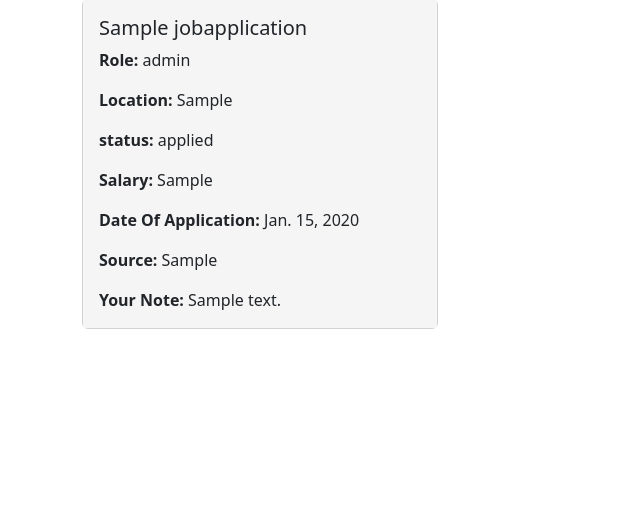
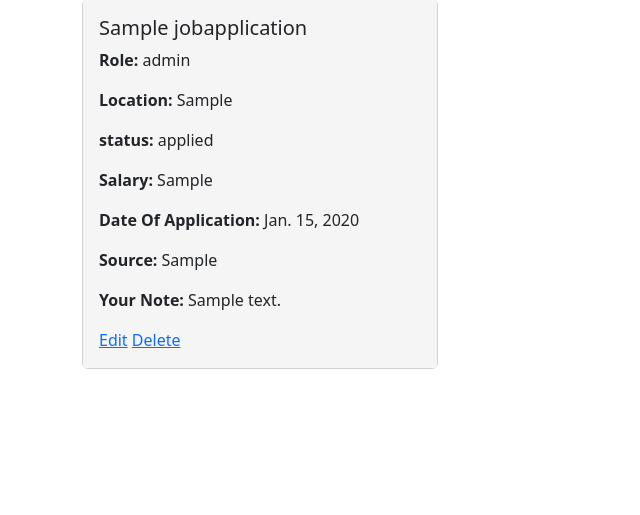
Before and after one commit to Tinar04/Job_Tracker, a Django app: page /Applied/ in a window 1280 px wide. Shown: the part 123-638 px from the top of the page, without its empty margins (0-640 px from the left). Run offline with Django 5.2, Linux system fonts and the light colour scheme; a user stored in the database is signed in; tables that the repository leaves empty hold one stand-in row (values such as "Sample post").

Commit message:
feat: add edit, delete features and complete authentication

```diff
--- a/tracker/templates/Applied.html
+++ b/tracker/templates/Applied.html
@@ -15,6 +15,8 @@
                   <p class = "card-text"><strong>Date Of Application:</strong> {{job.date_of_application }}</p>
                   <p class = "card-text"><strong>Source:</strong> {{job.source_of_application }}</p>
                   <p class = "card-text"><strong>Your Note:</strong> {{job.notes }}</p>
+                  <a href="{% url 'edit_job' job.id %}">Edit</a>
+                  <a href="{% url 'delete_job' job.id %}">Delete</a>
                </div>
             </div>
          </div>
--- a/tracker/templates/Rejected.html
+++ b/tracker/templates/Rejected.html
@@ -15,6 +15,8 @@
                   <p class = "card-text"><strong>Date Of Application:</strong> {{job.date_of_application }}</p>
                   <p class = "card-text"><strong>Source:</strong> {{job.source_of_application }}</p>
                   <p class = "card-text"><strong>Your Note:</strong> {{job.notes }}</p>
+                  <a href="{% url 'edit_job' job.id %}">Edit</a>
+                  <a href="{% url 'delete_job' job.id %}">Delete</a>
                </div>
             </div>
          </div>
--- a/tracker/urls.py
+++ b/tracker/urls.py
@@ -11,5 +11,7 @@ urlpatterns = [
     path('pending/',views.Pending, name  = 'pending'),
     path('add_job/',views.add_job,name = 'Add_Job'),
     path('register/',views.register,name = 'register'),
+    path('delete/<int:id>/', views.delete_job, name='delete_job'),
+    path('edit/<int:id>/', views.edit_job, name='edit_job'),
 
 ]
--- a/tracker/views.py
+++ b/tracker/views.py
@@ -53,3 +53,24 @@ def register(request):
         else:
             form  = UserCreationForm()
         return render(request,'register.html',{'form':form})
+
+
+@login_required
+def delete_job(request,id):
+    job = JobApplication.objects.get(id = id, user  = request.user)
+    job.delete()
+    return redirect('home')
+
+
+@login_required
+def edit_job(request,id):
+    job = JobApplication.objects.get(id =id,user=request.user)
+    if request.method == 'POST':
+        form = JobApplicationForm(request.POST,instance=job)
+        if form.is_valid():
+            form.save()
+            return redirect('home')
+
+    else:
+        form = JobApplicationForm(instance = job)
+    return render(request,'edit_job.html',{'form':form})
```
Also changed, not shown: tracker/templates/edit_job.html (added, +10 -0 lines).
